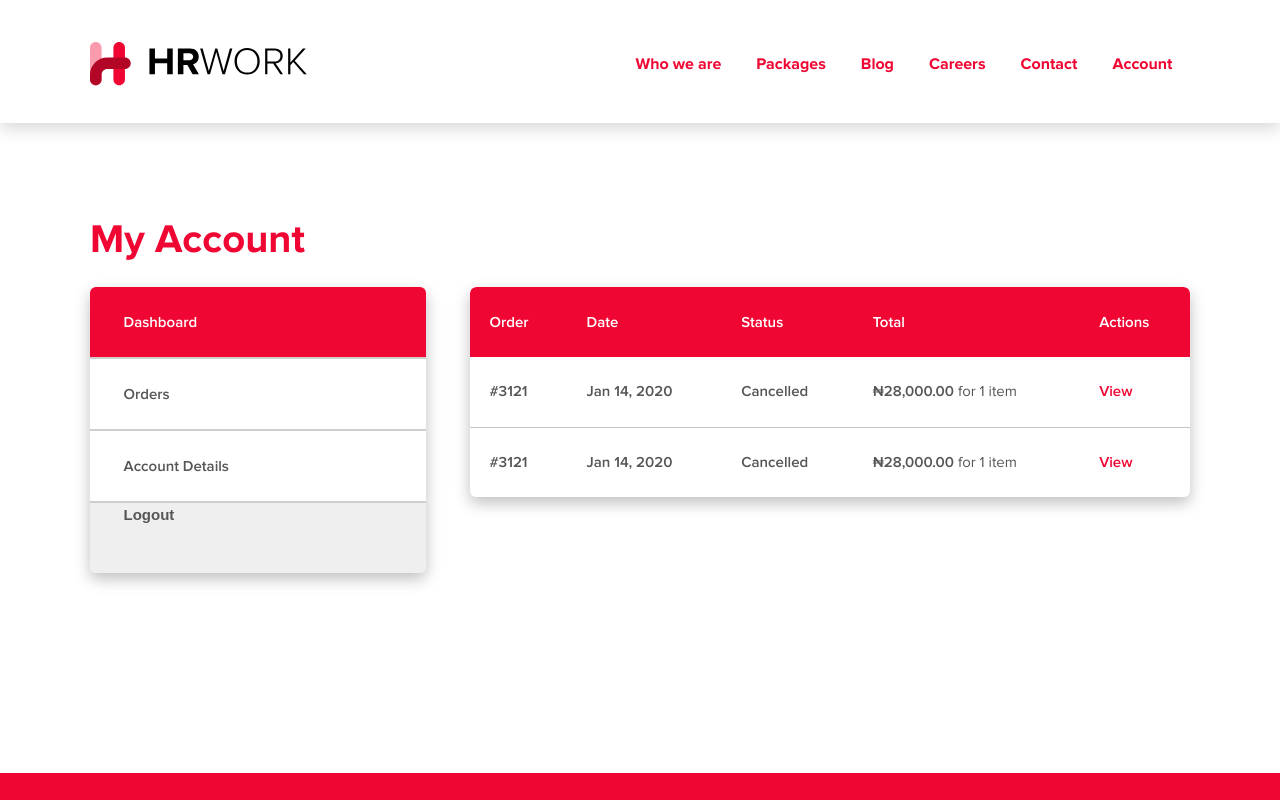
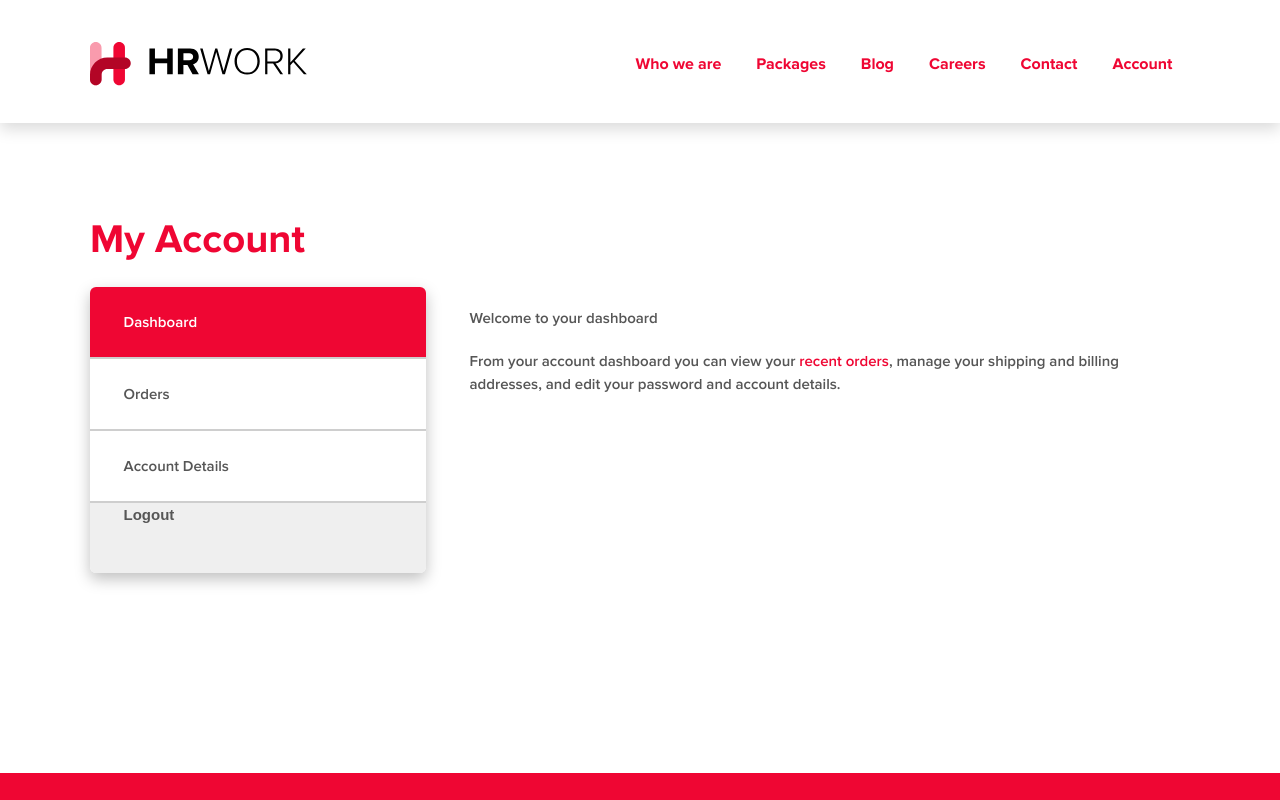
Before and after one commit to TechinnoverHub/hr-work, a React (Create React App) app: page /account in a window 1280 px wide. Shown: the top 800 px of the page. Built offline with nearby package versions, Linux system fonts and the light colour scheme; what google-maps-react would draw is missing.

Commit message:
dashboard (#30)
* dashboard

* complete dashboard review:

Co-authored-by: Adebanjo oluwatominiyin <tomiadebanjo@gmail.com>

```diff
--- /dev/null
+++ b/src/Pages/Dashboard/index.jsx
@@ -0,0 +1,20 @@
+import React from 'react';
+import './index.scss';
+import { Link } from 'react-router-dom';
+
+const Dashboard = () => {
+  return (
+    <div className="dashboard-wrapper">
+      <p>
+        Welcome to your dashboard
+        <div className="dashboard-para">
+          From your account dashboard you can view your
+          <Link to="account/orders"> recent orders</Link>, manage your shipping
+          and billing addresses, and edit your password and account details.
+        </div>
+      </p>
+    </div>
+  );
+};
+
+export default Dashboard;
--- /dev/null
+++ b/src/Pages/Dashboard/index.scss
@@ -0,0 +1,21 @@
+.dashboard-wrapper {
+  @media screen and (min-width: 800px) {
+    padding-top: 20px;
+  }
+
+  p {
+    font-weight: 600;
+    font-size: 15px;
+    line-height: 23px;
+    color: #565656;
+  }
+}
+
+.dashboard-para {
+  margin-top: 20px;
+
+  a {
+    text-decoration: none;
+    color: #ef0633;
+  }
+}
--- a/src/Pages/MyAccount/index.jsx
+++ b/src/Pages/MyAccount/index.jsx
@@ -6,6 +6,7 @@ import AltHeader from 'Components/AltHeader';
 import AccountOrders from 'Pages/AccountOrders';
 import OrderDetail from 'Pages/OrderDetail';
 import AccountDetails from 'Pages/AccountDetails';
+import Dashboard from 'Pages/Dashboard';
 
 const MyAccount = () => {
   const { path } = useRouteMatch();
@@ -61,7 +62,7 @@ const MyAccount = () => {
           <div className="myAccount-right-box-wrapper">
             <Switch>
               <Route exact path={path}>
-                <AccountOrders />
+                <Dashboard />
               </Route>
               <Route path={`${path}/orders/:id`}>
                 <OrderDetail />
```
